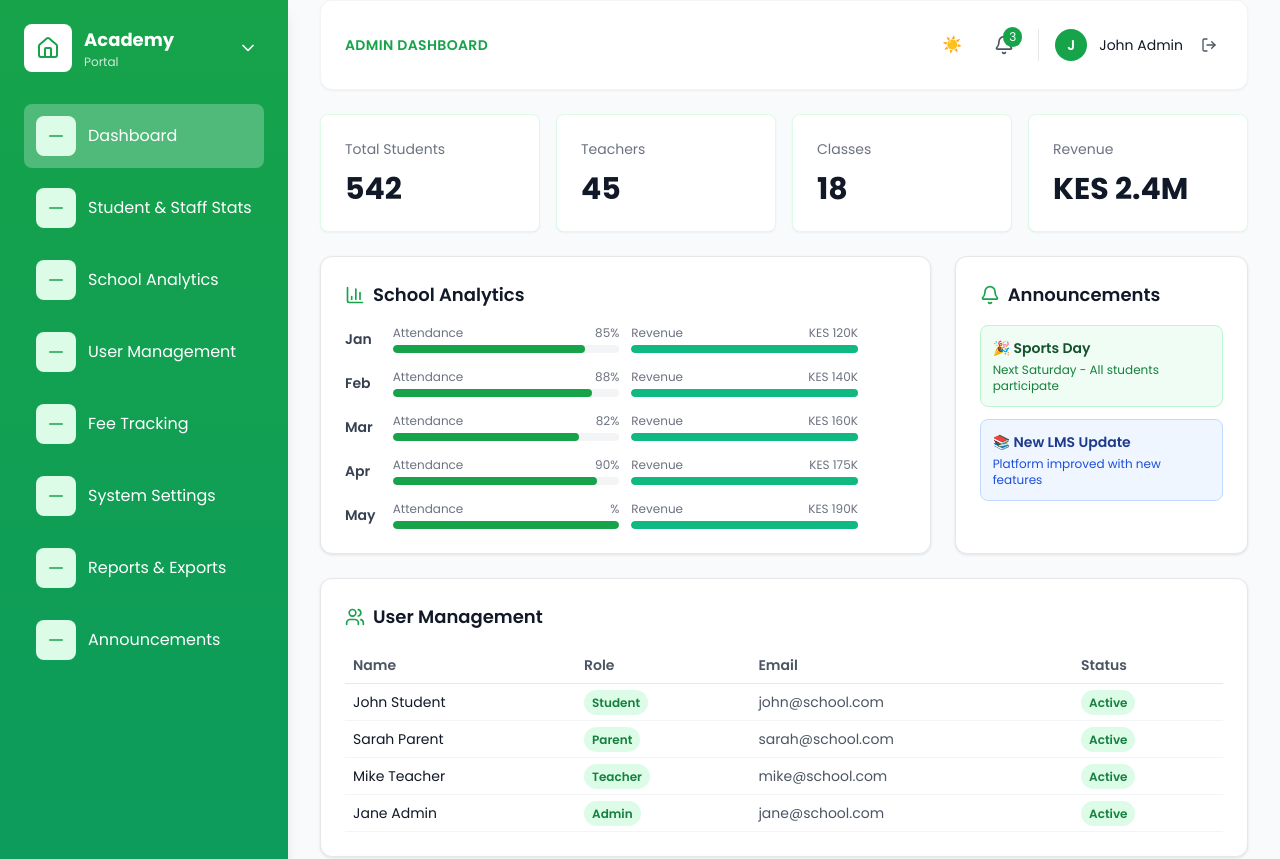
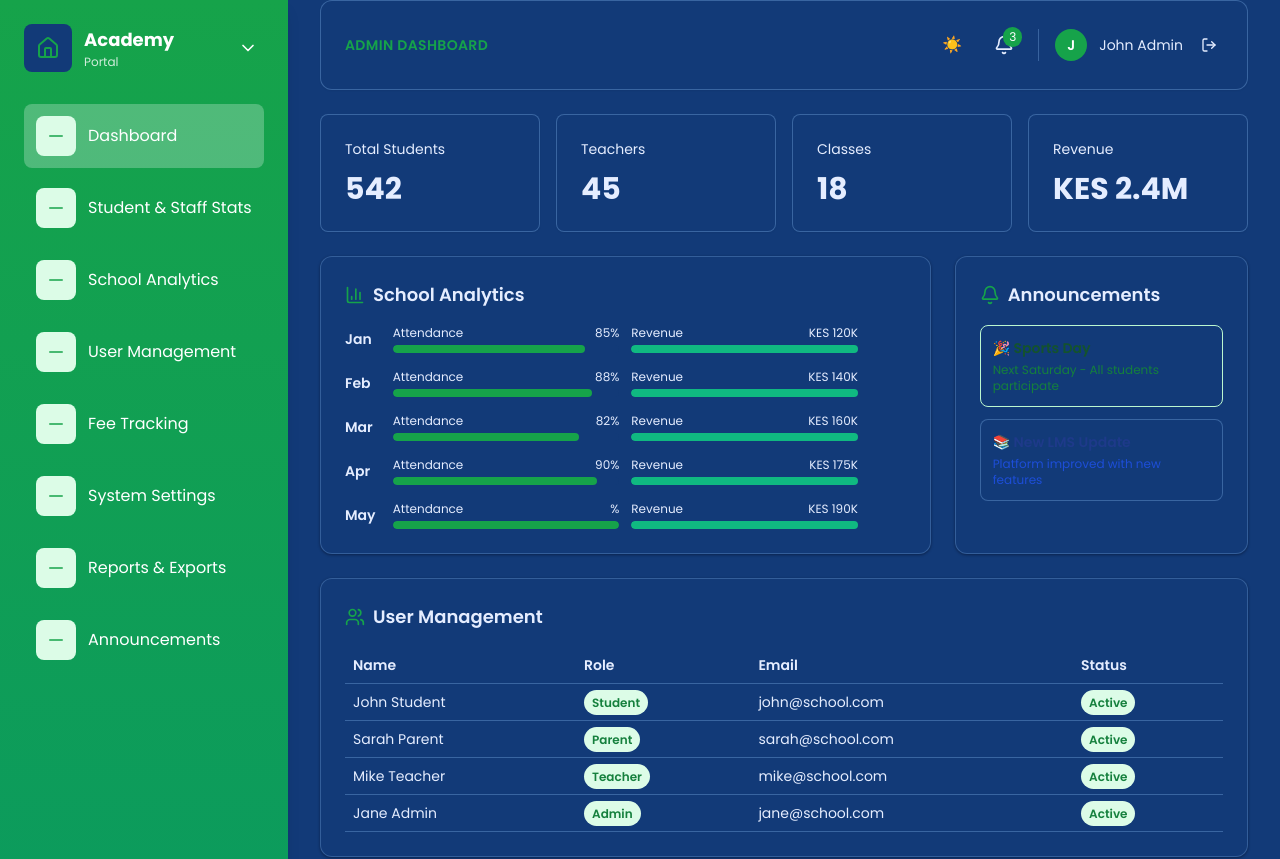
Before and after one commit to itaueliud/tstSchoolPortalDemo, a Next.js app: page /admin/dashboard in a window 1280 px wide. Shown: the top 859 px of the page. Built offline with nearby package versions, Linux system fonts and the light colour scheme.

Commit message:
Apply navy blue theme across site

```diff
--- a/styles/globals.css
+++ b/styles/globals.css
@@ -3,9 +3,14 @@
 @tailwind utilities;
 
 :root {
-  --bg: #071B2A;
+  --bg: #0b1f4d;
   --neon: #5BE12C;
-  --deep: #0C3B66;
+  --deep: #123a78;
+  --navy-900: #0b1f4d;
+  --navy-800: #123a78;
+  --navy-700: #1b4f9a;
+  --navy-100: #dbeafe;
+  --ink: #e5edff;
 }
 
 html, body, #__next {
@@ -14,21 +19,21 @@ html, body, #__next {
 
 body {
   font-family: 'Poppins', system-ui, -apple-system, 'Segoe UI', Roboto, 'Helvetica Neue', Arial;
-  background: #f9fafb;
-  color: #1f2937;
+  background: var(--navy-900);
+  color: var(--ink);
 }
 
-/* glass card - updated for light theme */
+/* Base surface styling for a navy theme */
 .card {
-  background: white;
-  border: 1px solid #e5e7eb;
-  box-shadow: 0 1px 3px rgba(0, 0, 0, 0.1);
+  background: var(--navy-800);
+  border: 1px solid rgba(147, 197, 253, 0.25);
+  box-shadow: 0 1px 3px rgba(2, 6, 23, 0.45);
   border-radius: 12px;
   transition: box-shadow 0.2s;
 }
 
 .card:hover {
-  box-shadow: 0 4px 12px rgba(0, 0, 0, 0.08);
+  box-shadow: 0 4px 12px rgba(2, 6, 23, 0.6);
 }
 
 a { color: inherit; }
@@ -42,3 +47,29 @@ a { color: inherit; }
 @media (max-width: 640px) {
   .hide-sm { display: none; }
 }
+
+/* Global utility remap to keep existing pages navy-blue without full component rewrites */
+.bg-white,
+.bg-gray-50,
+.bg-gray-100,
+.bg-blue-50,
+.bg-green-50,
+.bg-emerald-50,
+.bg-purple-50 {
+  background-color: var(--navy-800) !important;
+}
+
+.border-gray-100,
+.border-gray-200,
+.border-green-100,
+.border-blue-200 {
+  border-color: rgba(147, 197, 253, 0.3) !important;
+}
+
+.text-gray-900,
+.text-gray-700,
+.text-gray-600,
+.text-gray-500,
+.text-gray-400 {
+  color: var(--ink) !important;
+}
```
